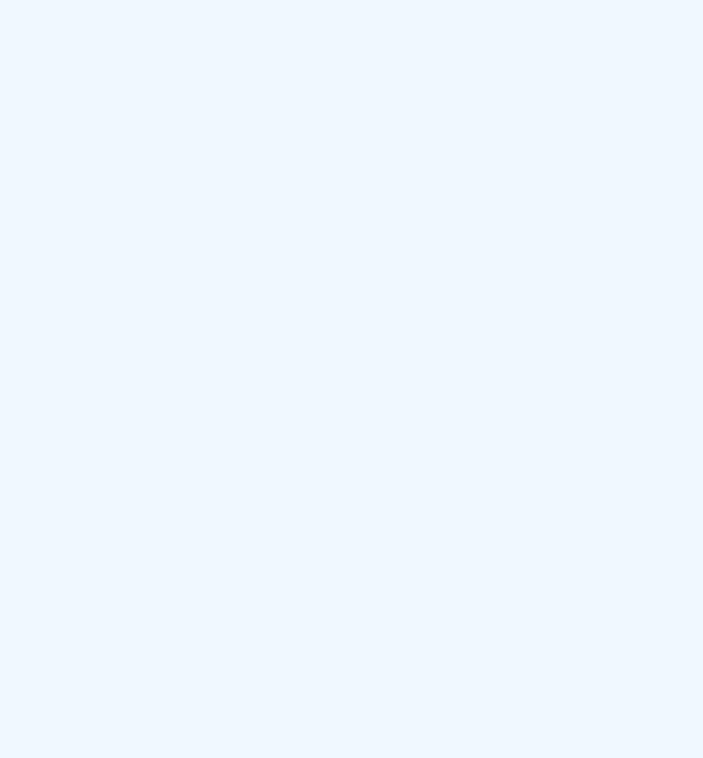
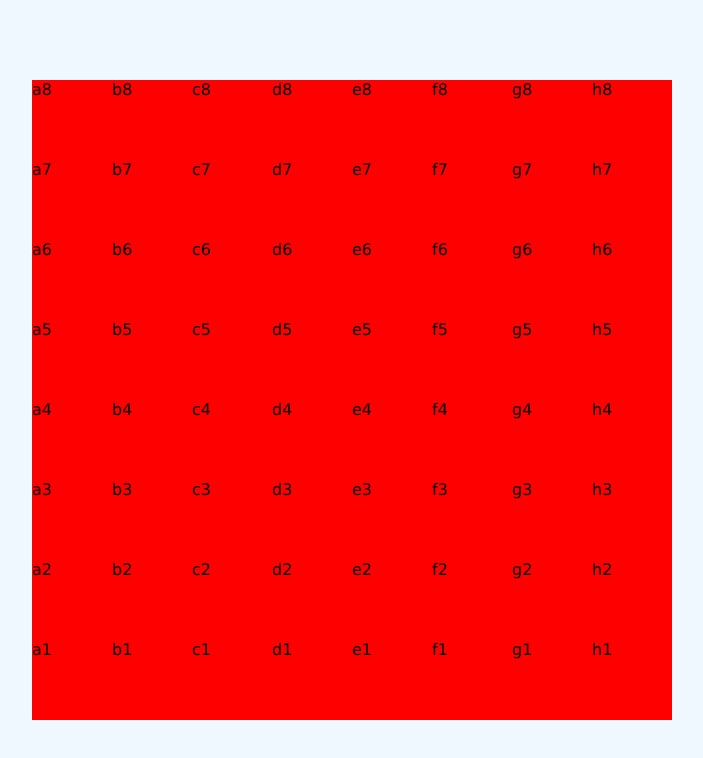
Before and after one commit to 21mdr1/chess-game, a React (Create React App) app: page / in a window 1280 px wide. Shown: the top 758 px of the page, without its empty margins (288-991 px from the left). Built offline with nearby package versions, Linux system fonts and the light colour scheme.

Commit message:
Create board

```diff
--- a/src/App.scss
+++ b/src/App.scss
@@ -1 +1,10 @@
 @use './styles/partials/global';
+
+.main {
+    width: 100vw;
+    height: 100vh;
+    background-color: aliceblue;
+    display: flex;
+    justify-content: center;
+    align-items: center;
+}
--- a/src/components/Board/Board.scss
+++ b/src/components/Board/Board.scss
@@ -0,0 +1,17 @@
+.board {
+    width: 40rem;
+    aspect-ratio: 1/1;
+    display: grid;
+    grid-template-columns: repeat(8, 12.5%);
+    grid-template-rows: repeat(8, 12.5%);
+    grid-template-areas:
+        "a8 b8 c8 d8 e8 f8 g8 h8"
+        "a7 b7 c7 d7 e7 f7 g7 h7"
+        "a6 b6 c6 d6 e6 f6 g6 h6"
+        "a5 b5 c5 d5 e5 f5 g5 h5"
+        "a4 b4 c4 d4 e4 f4 g4 h4"
+        "a3 b3 c3 d3 e3 f3 g3 h3"
+        "a2 b2 c2 d2 e2 f2 g2 h2"
+        "a1 b1 c1 d1 e1 f1 g1 h1";
+    background-color: red;
+}
--- a/src/components/Board/Board.tsx
+++ b/src/components/Board/Board.tsx
@@ -1,8 +1,18 @@
+import Square from '../Square/Square';
 import './Board.scss';
 
 function Board() {
+    const files: ('a'| 'b'| 'c'| 'd'| 'e'| 'f'| 'g'| 'h')[] = ['a', 'b', 'c', 'd', 'e', 'f', 'g', 'h'];
+    const ranks: ('1'| '2'| '3'| '4'| '5'| '6'| '7'| '8')[] = ['1', '2', '3', '4', '5', '6', '7', '8'];
+
     return (
-        <></>
+        <div className='board'>
+            {ranks.map(rank => {
+                return files.map(file => {
+                    return <Square file={file} rank={rank} />
+                });
+            })}
+        </div>
     );
 }
 
--- a/src/components/Square/Square.scss
+++ b/src/components/Square/Square.scss
@@ -0,0 +1,58 @@
+.square {
+    &--a {
+        grid-column: 1;
+    }
+    &--b {
+        grid-column: 2;
+    }
+    &--c {
+        grid-column: 3;
+    }
+    &--d {
+        grid-column: 4;
+    }
+    &--e {
+        grid-column: 5;
+    }
+    &--f {
+        grid-column: 6;
+    }
+    &--g {
+        grid-column: 7;
+    }
+    &--h {
+        grid-column: 8;
+    }
+
+    &--1 {
+        grid-row: 8;
+    }
+    &--2 {
+        grid-row: 7;
+    }
+    &--3 {
+        grid-row: 6;
+    }
+    &--4 {
+        grid-row: 5;
+    }
+    &--5 {
+        grid-row: 4;
+    }
+    &--6 {
+        grid-row: 3;
+    }
+    &--7 {
+        grid-row: 2;
+    }
+    &--8 {
+        grid-row: 1;
+    }
+
+    &--dark {
+        background-color: cornflowerblue;
+    }
+    &--light {
+        background-color: coral;
+    }
+}
--- a/src/components/Square/Square.tsx
+++ b/src/components/Square/Square.tsx
@@ -1,8 +1,13 @@
 import './Square.scss';
 
-function Square() {
+function Square({ rank, file }: {
+    rank: '1'| '2'| '3'| '4'| '5'| '6'| '7'| '8';
+    file: 'a'| 'b'| 'c'| 'd'| 'e'| 'f'| 'g'| 'h';
+}) {
     return (
-        <></>
+        <div className={`square square--${rank} square--${file}`}>
+            {file + rank}
+        </div>
     );
 }
 
--- a/src/styles/partials/_global.scss
+++ b/src/styles/partials/_global.scss
@@ -16,9 +16,3 @@ a {
 ul, ol {
     list-style: none;
 }
-
-.main {
-    width: 100vw;
-    height: 100vh;
-    background-color: aliceblue;
-}
```
